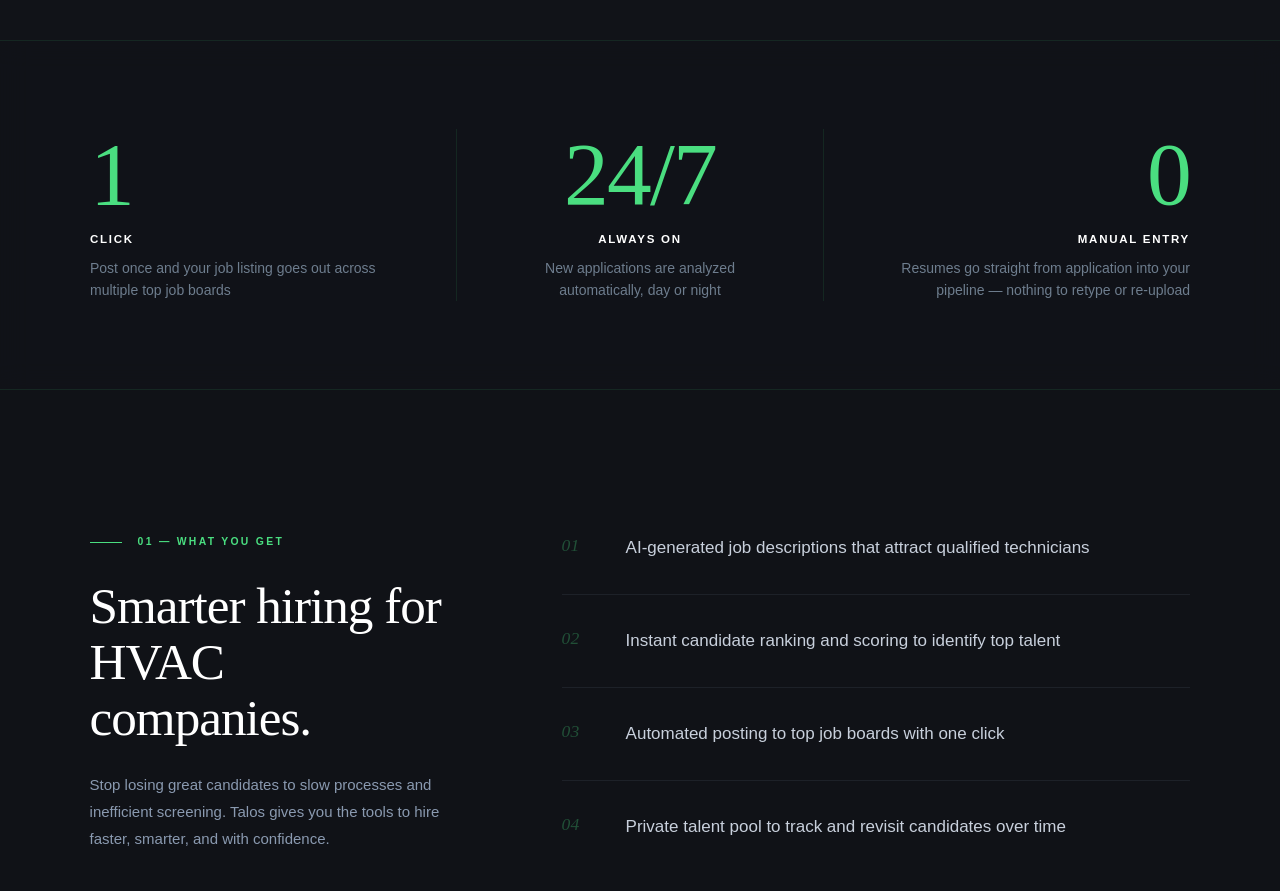
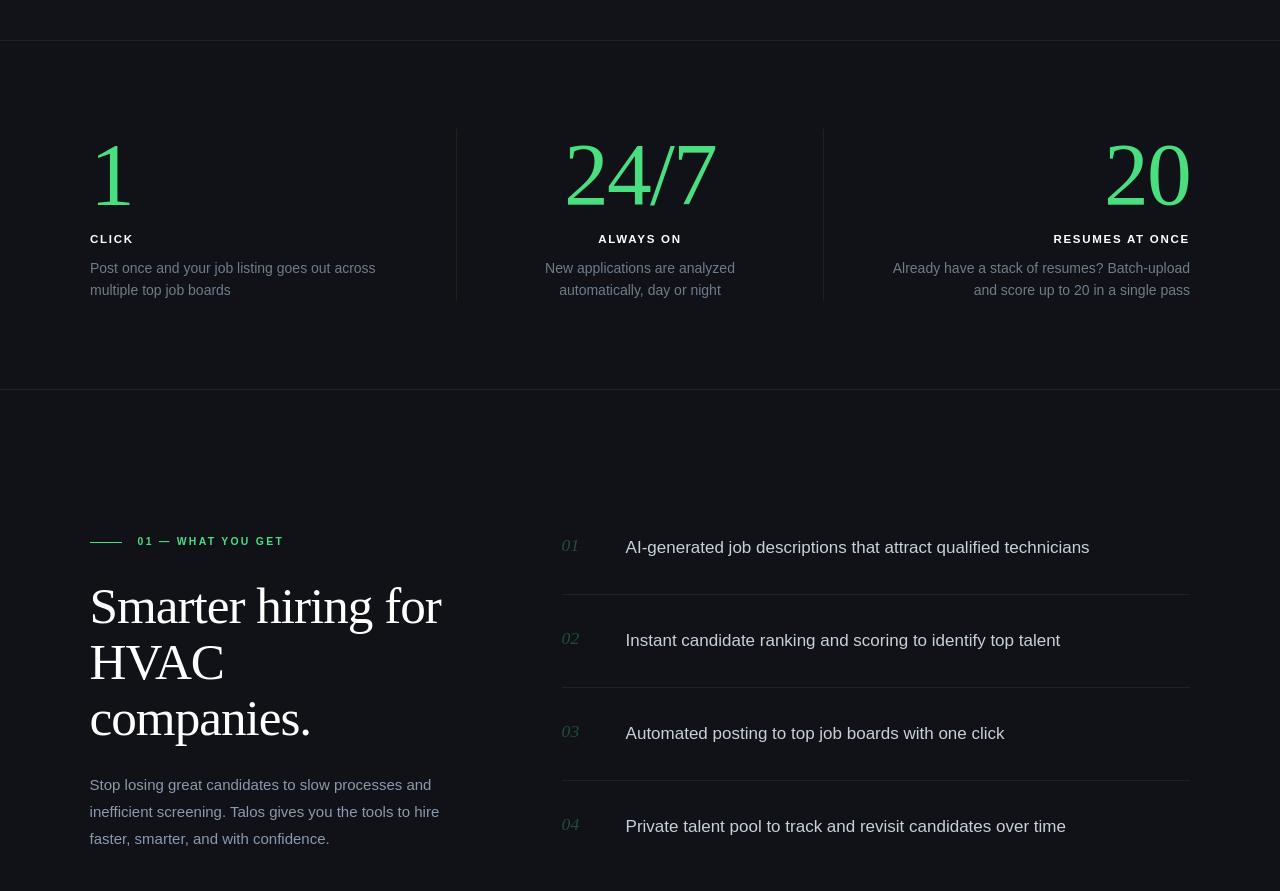
Before and after one commit to jdrissel5253-netizen/Talos, a React (Create React App) app in the folder frontend/: page / in a window 1280 px wide. Shown: the part 840-1731 px from the top of the page. Built offline with nearby package versions, Linux system fonts and the light colour scheme; no server answers.

Commit message:
Replace landing page Manual Entry stat with batch resume upload capacity
The Manual Entry stat duplicated the message of the adjacent stats without spotlighting the batch resume analyzer, an underused feature.

```diff
--- a/frontend/src/components/ContentSections.tsx
+++ b/frontend/src/components/ContentSections.tsx
@@ -503,9 +503,9 @@
           </StatItem>
           <StatDivider />
           <StatItem>
-            <StatNum>0</StatNum>
-            <StatTitle>Manual Entry</StatTitle>
-            <StatDesc>Resumes go straight from application into your pipeline — nothing to retype or re-upload</StatDesc>
+            <StatNum>20</StatNum>
+            <StatTitle>Resumes at Once</StatTitle>
+            <StatDesc>Already have a stack of resumes? Batch-upload and score up to 20 in a single pass</StatDesc>
           </StatItem>
         </StatsGrid>
       </StatsStrip>
```
